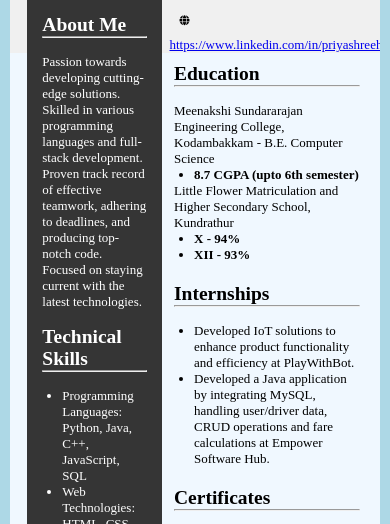
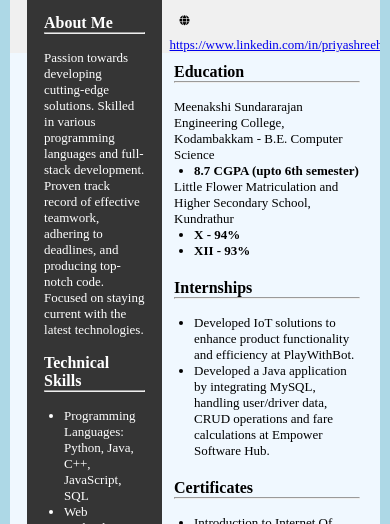
Before and after one commit to priyashreeharidoss/Resume, a plain HTML site: page index.html in a window 390 px wide. Shown: the part 240-764 px from the top of the page. Drawn offline with Linux system fonts and the light colour scheme.

Commit message:
first commit

```diff
--- a/style.css
+++ b/style.css
@@ -139,9 +139,13 @@ body{
         font-size: xx-small;
         width: fit-content;
     }
+    .left-section h2,.right-section h2{
+        font-size: medium;
+    }
     .header-content i{
         font-size: 10px;
     }
+
     .profie-image {
         width: calc(10% + 80px);
         height: calc(10% + 80px);
```
